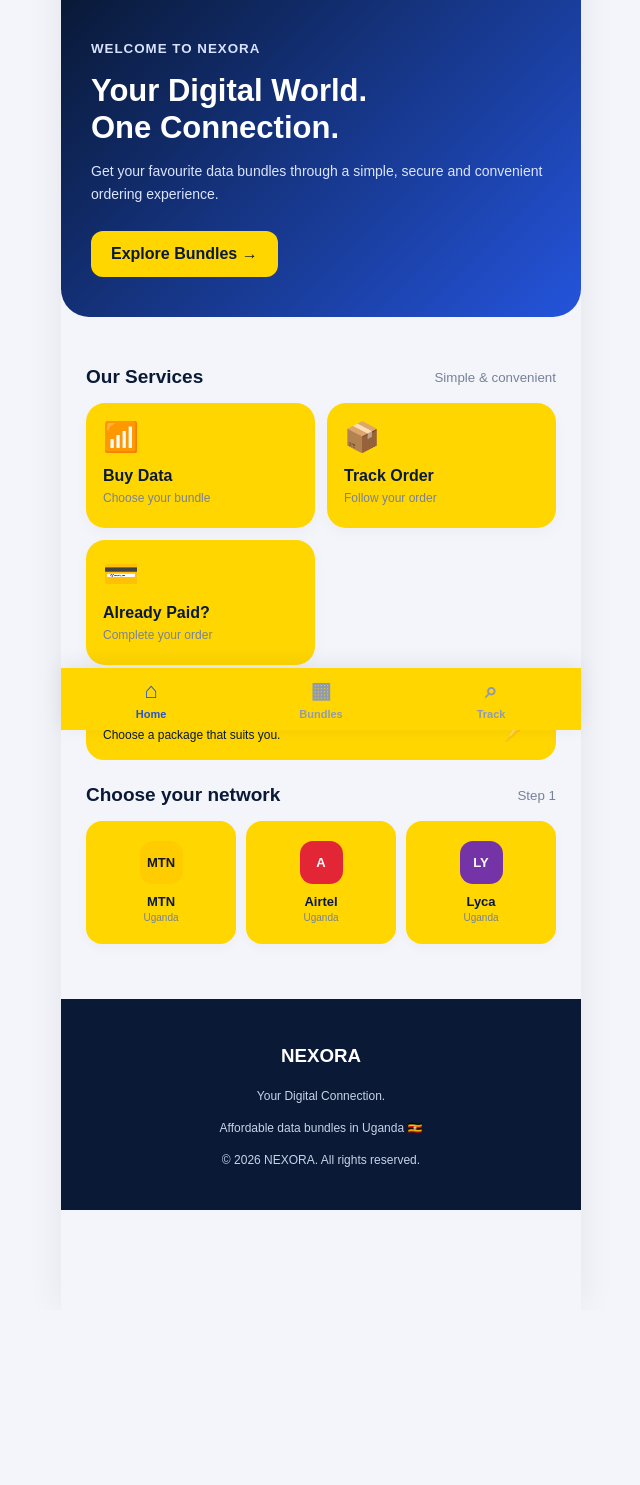
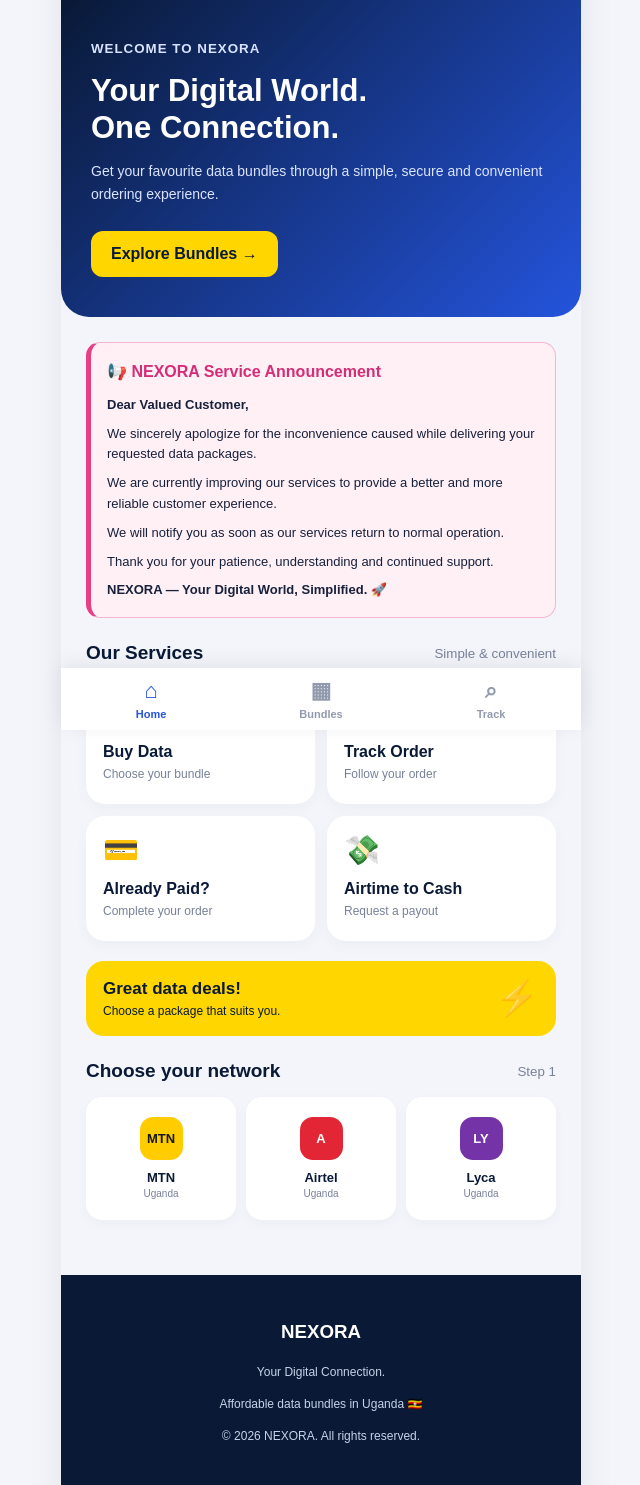
Before and after one commit to mosesksoftware-cyber/NEXORA, a Flask app: page / in a window 1280 px wide. Shown: the part 70-1555 px from the top of the page, without its empty margins (319-959 px from the left). Before the commit the page ends 1280 px from the top, so only its background shows below. Run offline with Flask 3, Linux system fonts and the light colour scheme; parts of the project's set-up code (start-up, migrations or seed data) failed here and were passed over.

Commit message:
Update index.html

```diff
--- a/templates/index.html
+++ b/templates/index.html
@@ -53,7 +53,7 @@ button,a {-webkit-tap-highlight-color:transparent}
 .section-heading h2 {margin:0;font-size:19px}
 .section-heading small {color:var(--muted)}
 .services {display:grid;grid-template-columns:1fr 1fr;gap:12px}
-.service {background:var(--yellow);padding:17px;border-radius:19px;box-shadow:0 5px 15px #10204408;text-decoration:none;color:var(--navy);min-height:125px}
+.service {background:white;padding:17px;border-radius:19px;box-shadow:0 5px 15px #10204408;text-decoration:none;color:var(--navy);min-height:125px}
 .service-icon {font-size:29px;margin-bottom:13px}
 .service h3 {margin:0 0 6px;font-size:16px}
 .service p {margin:0;color:var(--muted);font-size:12px}
@@ -61,8 +61,27 @@ button,a {-webkit-tap-highlight-color:transparent}
 .promo h3 {margin:0 0 5px;font-size:17px}
 .promo p {margin:0;font-size:12px}
 .promo-icon {font-size:35px}
+.service-announcement {
+    background:#fff0f6;
+    border:1px solid #f3b6d0;
+    border-left:5px solid #e83e83;
+    color:#17213b;
+    padding:16px;
+    border-radius:14px;
+    margin:0 0 22px;
+    line-height:1.6;
+    font-size:13px;
+}
+.service-announcement h3 {
+    color:#d52d76;
+    margin:0 0 10px;
+    font-size:16px;
+}
+.service-announcement p {
+    margin:8px 0;
+}
 .network-grid {display:grid;grid-template-columns:repeat(3,1fr);gap:10px}
-.network-card {background:var(--yellow);border:2px solid transparent;border-radius:16px;padding:18px 5px;text-align:center;cursor:pointer;box-shadow:0 4px 12px #00000008;color:var(--navy)}
+.network-card {background:white;border:2px solid transparent;border-radius:16px;padding:18px 5px;text-align:center;cursor:pointer;box-shadow:0 4px 12px #00000008;color:var(--navy)}
 .network-card.selected {border-color:var(--blue);background:#eaf0ff}
 .network-logo {width:43px;height:43px;border-radius:13px;margin:0 auto 10px;display:grid;place-items:center;font-weight:900;font-size:13px;color:white}
 .logo-mtn {background:#ffcc00;color:#171717}
@@ -77,13 +96,10 @@ button,a {-webkit-tap-highlight-color:transparent}
 .package-heading h2 {margin:0 0 6px;font-size:19px}
 .package-heading p {margin:0;color:#dce5ff;font-size:12px}
 .duration-grid,.package-grid {display:grid;grid-template-columns:1fr 1fr;gap:12px}
-.duration-card {border:2px solid transparent;background:var(--yellow);color:var(--navy);border-radius:16px;padding:20px 10px;font-size:16px;font-weight:900;cursor:pointer}
-.duration-card:disabled {opacity:.55;cursor:not-allowed;background:#e9ecf2;color:#778198}
+.duration-card {border:2px solid transparent;background:white;color:var(--navy);border-radius:16px;padding:20px 10px;font-size:16px;font-weight:900;cursor:pointer}
 .duration-card.selected {border-color:var(--blue);background:#edf2ff}
-.package-card {position:relative;background:var(--yellow);border:2px solid transparent;padding:17px;border-radius:17px;cursor:pointer;box-shadow:0 4px 12px #00000008;color:var(--navy);text-align:left;min-height:105px}
+.package-card {position:relative;background:white;border:2px solid transparent;padding:17px;border-radius:17px;cursor:pointer;box-shadow:0 4px 12px #00000008;color:var(--navy);text-align:left;min-height:105px}
 .package-card.selected {border-color:var(--blue);background:#edf2ff}
-.package-card:disabled {opacity:.55;cursor:not-allowed;background:#e9ecf2;color:#778198;border-color:#d8dce5}
-.package-card:disabled .price {color:#778198}
 .package-card .gb {font-size:23px;font-weight:900}
 .package-card .price {margin-top:9px;color:var(--blue);font-weight:900}
 .package-card small {display:block;margin-top:7px;color:var(--muted);font-size:11px}
@@ -91,7 +107,7 @@ button,a {-webkit-tap-highlight-color:transparent}
 .package-card.selected .check {display:block}
 .sheet-overlay {position:fixed;inset:0;background:#0009;z-index:200;display:none;align-items:flex-end;justify-content:center}
 .sheet-overlay.show {display:flex}
-.sheet {width:100%;max-width:520px;max-height:94vh;overflow-y:auto;background:var(--yellow);border-radius:25px 25px 0 0;padding:12px 21px 30px;animation:slideUp .3s ease}
+.sheet {width:100%;max-width:520px;max-height:94vh;overflow-y:auto;background:white;border-radius:25px 25px 0 0;padding:12px 21px 30px;animation:slideUp .3s ease}
 @keyframes slideUp {from{transform:translateY(100%)}to{transform:translateY(0)}}
 .sheet-handle {width:45px;height:5px;background:#d8dce5;border-radius:10px;margin:3px auto 20px}
 .sheet-header {display:flex;align-items:center;justify-content:space-between}
@@ -123,7 +139,7 @@ input:focus {border-color:var(--blue);box-shadow:0 0 0 3px #2454dc18}
 .loading {text-align:center;color:var(--muted);padding:15px;font-size:13px}
 footer {background:var(--navy);color:white;padding:27px 18px;text-align:center;margin-top:30px}
 footer p {color:#c8d3e9;font-size:12px;line-height:1.7}
-.bottom-nav {position:fixed;bottom:0;left:50%;transform:translateX(-50%);width:100%;max-width:520px;display:grid;grid-template-columns:repeat(3,1fr);background:var(--yellow);box-shadow:0 -4px 20px #00000012;padding:10px 5px calc(10px + env(safe-area-inset-bottom));z-index:100}
+.bottom-nav {position:fixed;bottom:0;left:50%;transform:translateX(-50%);width:100%;max-width:520px;display:grid;grid-template-columns:repeat(3,1fr);background:white;box-shadow:0 -4px 20px #00000012;padding:10px 5px calc(10px + env(safe-area-inset-bottom));z-index:100}
 .bottom-nav a {text-align:center;text-decoration:none;color:#929bad;font-size:11px;font-weight:bold}
 .bottom-nav a.active {color:var(--blue)}
 .bottom-nav span {display:block;font-size:22px;margin-bottom:4px}
@@ -148,6 +164,15 @@ footer p {color:#c8d3e9;font-size:12px;line-height:1.7}
 
 <main class="content">
 
+<div class="service-announcement" role="status" aria-label="NEXORA service announcement">
+    <h3>📢 NEXORA Service Announcement</h3>
+    <p><strong>Dear Valued Customer,</strong></p>
+    <p>We sincerely apologize for the inconvenience caused while delivering your requested data packages.</p>
+    <p>We are currently improving our services to provide a better and more reliable customer experience.</p>
+    <p>We will notify you as soon as our services return to normal operation.</p>
+    <p>Thank you for your patience, understanding and continued support.</p>
+    <strong>NEXORA — Your Digital World, Simplified. 🚀</strong>
+</div>
 
 <div class="section-heading">
     <h2>Our Services</h2>
@@ -169,6 +194,11 @@ footer p {color:#c8d3e9;font-size:12px;line-height:1.7}
         <div class="service-icon">💳</div>
         <h3>Already Paid?</h3>
         <p>Complete your order</p>
+    </a>
+    <a href="#" class="service" id="serviceAirtimeButton">
+        <div class="service-icon">💸</div>
+        <h3>Airtime to Cash</h3>
+        <p>Request a payout</p>
     </a>
 </div>
 
@@ -204,7 +234,7 @@ footer p {color:#c8d3e9;font-size:12px;line-height:1.7}
             <p id="durationNetworkLabel">Select Weekly or Monthly.</p>
         </div>
         <div class="duration-grid">
-            <button type="button" class="duration-card" data-duration="Weekly" disabled aria-disabled="true" title="Weekly bundles are currently unavailable">📅<br><br>WEEKLY<br><small>Currently unavailable</small></button>
+            <button type="button" class="duration-card" data-duration="Weekly">📅<br><br>WEEKLY</button>
             <button type="button" class="duration-card" data-duration="Monthly">🗓️<br><br>MONTHLY</button>
         </div>
     </div>
@@ -225,6 +255,35 @@ footer p {color:#c8d3e9;font-size:12px;line-height:1.7}
     <p>Affordable data bundles in Uganda 🇺🇬</p>
     <p>© 2026 NEXORA. All rights reserved.</p>
 </footer>
+</div>
+
+<!-- AIRTIME TO CASH REQUEST -->
+<div class="sheet-overlay" id="airtimeOverlay">
+<div class="sheet">
+    <div class="sheet-handle"></div>
+    <div class="sheet-header">
+        <h2>Airtime to Cash</h2>
+        <button type="button" class="close-button" id="closeAirtime">×</button>
+    </div>
+    <p style="color:#778198;font-size:13px;line-height:1.6">Submit your request for manual review. The payout amount will be confirmed by NEXORA after the airtime is verified.</p>
+    <form id="airtimeForm" action="{{ url_for('airtime_request') }}" method="POST">
+        <input type="hidden" name="csrf_token" value="{{ csrf_token() }}">
+        <label>Network</label>
+        <select name="network" required style="width:100%;padding:13px;border:1px solid #ccd3e2;border-radius:8px;margin:8px 0 16px">
+            <option value="">Choose network</option>
+            <option value="MTN">MTN</option><option value="Airtel">Airtel</option><option value="Lyca">Lyca</option>
+        </select>
+        <label>Phone number holding the airtime</label>
+        <input type="tel" name="airtime_phone" placeholder="07XXXXXXXX" pattern="07[0-9]{8}|2567[0-9]{8}" required>
+        <label>Airtime amount (UGX)</label>
+        <input type="number" name="airtime_amount" min="1000" max="2000000" step="1" placeholder="e.g. 10000" required>
+        <label>Mobile Money number to receive payout</label>
+        <input type="tel" name="payout_phone" placeholder="07XXXXXXXX" pattern="07[0-9]{8}|2567[0-9]{8}" required>
+        <div class="notice">Submitting a request does not guarantee a payout or a fixed exchange rate. NEXORA must verify receipt of airtime first. Never share your PIN or OTP.</div>
+        <div id="airtimeMessage"></div>
+        <button type="submit" class="submit-button" id="airtimeSubmit">SUBMIT AIRTIME REQUEST →</button>
+    </form>
+</div>
 </div>
 
 <!-- ORDER FORM -->
@@ -441,7 +500,8 @@ const overlays = [
     $("paymentOverlay"),
     $("trackingOverlay"),
     $("generalTrackingOverlay"),
-    $("alreadyPaidOverlay")
+    $("alreadyPaidOverlay"),
+    $("airtimeOverlay")
 ];
 
 function money(value) {
@@ -550,18 +610,11 @@ function displayPackages() {
         button.dataset.package = item.gb;
         button.dataset.price = item.price;
 
-        const unavailable = selectedDuration === "Monthly" &&
-            item.gb === "10 GB" && item.price === 7000;
-        button.disabled = unavailable;
-        if (unavailable) {
-            button.title = "This monthly package is currently unavailable";
-        }
-
         button.innerHTML = `
             <span class="check">✓</span>
             <div class="gb">${escapeHTML(item.gb)}</div>
             <div class="price">${money(item.price)}</div>
-            <small>${unavailable ? "Currently unavailable" : escapeHTML(selectedDuration) + " bundle"}</small>
+            <small>${escapeHTML(selectedDuration)} bundle</small>
         `;
 
         button.addEventListener("click", () => selectPackage(button));
@@ -720,6 +773,32 @@ $("alreadyPaidForm").addEventListener("submit", async event => {
         showMessage($("alreadyPaidMessage"), error.message);
         button.disabled = false;
         button.textContent = "COMPLETE MY ORDER →";
+    }
+});
+
+/* AIRTIME TO CASH */
+$("serviceAirtimeButton").addEventListener("click", event => {
+    event.preventDefault();
+    $("airtimeForm").reset();
+    $("airtimeMessage").innerHTML = "";
+    showScreen($("airtimeOverlay"));
+});
+
+$("airtimeForm").addEventListener("submit", async event => {
+    event.preventDefault();
+    if (!$("airtimeForm").reportValidity()) return;
+    const button = $("airtimeSubmit");
+    button.disabled = true;
+    button.textContent = "SUBMITTING...";
+    try {
+        const data = await postForm($("airtimeForm").action, new FormData($("airtimeForm")));
+        showMessage($("airtimeMessage"), data.message + " Reference: " + data.reference, "success");
+        $("airtimeForm").reset();
+    } catch (error) {
+        showMessage($("airtimeMessage"), error.message);
+    } finally {
+        button.disabled = false;
+        button.textContent = "SUBMIT AIRTIME REQUEST →";
     }
 });
 
@@ -943,6 +1022,7 @@ function resetHome(event) {
     $("orderForm").reset();
     $("trackingForm").reset();
     $("alreadyPaidForm").reset();
+    $("airtimeForm").reset();
 
     $("orderError").innerHTML = "";
     $("trackingError").innerHTML = "";
@@ -967,7 +1047,8 @@ $("bundlesButton").addEventListener("click", () => {
     "closePayment",
     "closeTracking",
     "closeGeneralTracking",
-    "closeAlreadyPaid"
+    "closeAlreadyPaid",
+    "closeAirtime"
 ].forEach(id => {
     $(id).addEventListener("click", closeScreens);
 });
```
